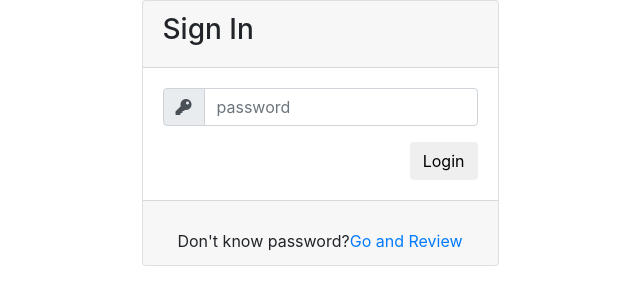
After one commit to NAHIN-JZS/ImageColorizerReviewWebsite, a PHP site: page /login.php in a window 1280 px wide. The commit adds this page. Shown: the top 305 px of the page, without its empty margins (320-960 px from the left). Run offline with PHP 8.4, Linux system fonts and the light colour scheme; some libraries are stand-ins or nearby versions.

Commit message:
admin login page added, renamed add_image.php to admin_page.php

```diff
--- a/add_image.php
+++ b/admin_page.php
@@ -117,7 +117,7 @@ mysqli_close($conn);
 
                         <h3 class="feature-heading">Choose one or more images to upload.</h3>
                         <div>
-                        <form action="add_image.php" method="post" enctype="multipart/form-data">
+                        <form action="admin_page.php" method="post" enctype="multipart/form-data">
                           <input type="file" name="files[]" multiple>
                           <input type="submit" value="Upload">
                         </form>
--- a/index.php
+++ b/index.php
@@ -62,7 +62,7 @@ require 'con2database.php';
 
 
                 <!-- <a href="add_image.php" class="btn btn-black">Convert an Image</a> -->
-                <a href="add_image.php" class="btn btn-black">Admin</a>
+                <a href="login.php" class="btn btn-black">Admin</a>
 
                 <button class="menu_toggle">
                     <svg height="6" width="20" xmlns="http://www.w3.org/2000/svg" class="open">
--- /dev/null
+++ b/login.php
@@ -0,0 +1,126 @@
+<!DOCTYPE html>
+<html>
+<head>
+	<title>Login</title>
+
+	<link rel="stylesheet" href="https://stackpath.bootstrapcdn.com/bootstrap/4.1.3/css/bootstrap.min.css" integrity="sha384-MCw98/SFnGE8fJT3GXwEOngsV7Zt27NXFoaoApmYm81iuXoPkFOJwJ8ERdknLPMO" crossorigin="anonymous">
+
+	<link rel="stylesheet" href="https://use.fontawesome.com/releases/v5.3.1/css/all.css" integrity="sha384-mzrmE5qonljUremFsqc01SB46JvROS7bZs3IO2EmfFsd15uHvIt+Y8vEf7N7fWAU" crossorigin="anonymous">
+
+	<!-- <link rel="stylesheet" type="text/css" href="style\logIn\login.css"> -->
+</head>
+
+
+<?php
+
+	require 'con2database.php';
+	$login_error = 0;
+	if(isset($_POST['login'])) {
+
+		// Get data from FORM
+		// $email = $_POST['email'];
+		$password = $_POST['password'];
+
+		if ($password == "123#Nahin") {
+				header('location:admin_page.php');
+        }
+				else{
+					//echo "Incorrect Password";
+					$login_error = 1;
+				}
+	}
+
+		// $sql_login_find = "SELECT * from `user` WHERE `email` = '$email';";
+		// $result = mysqli_query($connect, $sql_login_find);
+
+
+	// 	if (mysqli_num_rows($result) > 0) {
+	// 		// while($row = mysqli_fetch_assoc($result)) {
+	// 			foreach ($result as $key => $row) {
+	// 			if($row['password'] == $password){
+	// 				$_SESSION['u_id'] = $row['id'];
+	// 				$_SESSION['u_name'] = $row['name'];
+	// 				$_SESSION['u_phone'] = $row['phone'];
+	// 				$_SESSION['u_email'] = $row['email'];
+	// 				$_SESSION['u_password'] = $row['password'];
+	// 				$_SESSION['u_address'] = $row['permanent_address'];
+
+	// 				//echo $_SESSION['u_name'];
+
+	// 				header('location:index.php');
+
+	// 			}
+	// 			else{
+	// 				//echo "Incorrect Password";
+	// 				$login_error = 1;
+	// 			}
+	// 		}
+	// 	}
+	// 	else {
+	// 		//echo "Don't have account? Please Sign up";
+	// 		$login_error = 2;
+	// 	}
+
+	// 	mysqli_close($connect);
+
+
+	// }
+?>
+
+
+
+<body>
+
+<div class="container">
+
+	<div class="d-flex justify-content-center h-100">
+
+		<div class="card">
+			<div class="card-header">
+				<h3>Sign In</h3>
+
+			</div>
+			<div class="card-body">
+				<form action="" method ="post">
+					<!-- <div class="input-group form-group">
+						<div class="input-group-prepend">
+							<span class="input-group-text"><i class="fas fa-user"></i></span>
+						</div>
+						<input type="text" class="form-control" placeholder="email" name='email'>
+
+					</div> -->
+					<div class="input-group form-group">
+						<div class="input-group-prepend">
+							<span class="input-group-text"><i class="fas fa-key"></i></span>
+						</div>
+						<input type="password" class="form-control" placeholder="password" name='password'>
+					</div>
+					<!-- <div class="row align-items-center remember">
+						<input type="checkbox">Remember Me
+					</div> -->
+					<div class="form-group">
+						<input type="submit" value="Login" name="login" class="btn float-right login_btn">
+					</div>
+				</form>
+			</div>
+			<div class="card-footer">
+					<p style="color:red; text-align:center;">
+						<?php
+							if($login_error == 1){
+								echo "Incorrect Password";
+							}
+							// elseif($login_error ==2) {
+							// 	echo "Not Registered Email";
+							// }
+						?>
+					</p>
+				<div class="d-flex justify-content-center links">
+
+					Don't know password? <a href="index.php"> Go and Review</a>
+				</div>
+			</div>
+		</div>
+	</div>
+</div>
+</body>
+</html>
```
